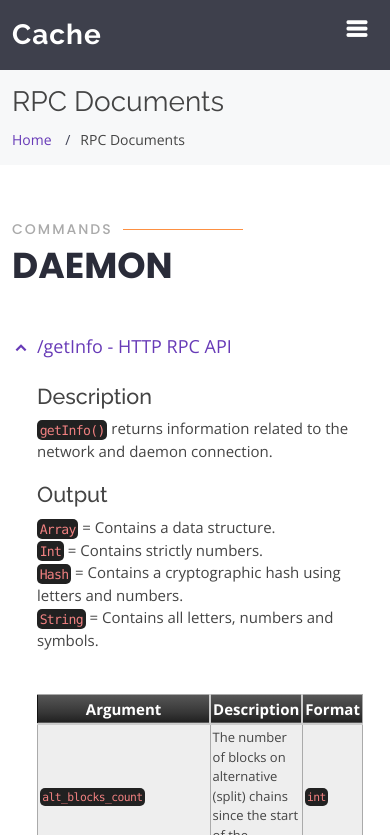
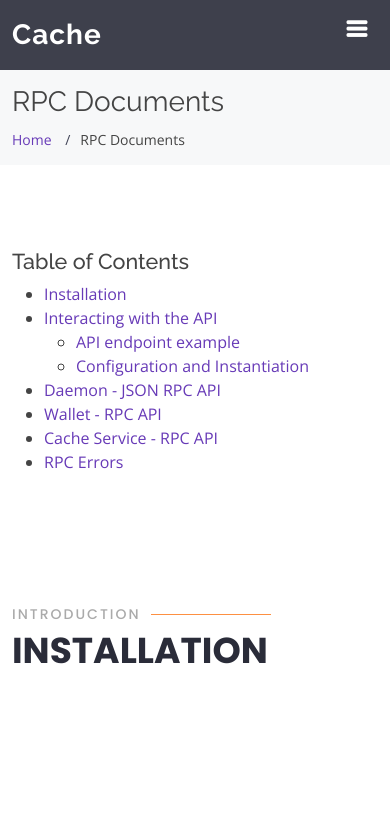
Before and after one commit to Cache-core/Website-v3, a plain HTML site: page rpc-docs.html in a window 390 px wide. Shown: the top 835 px of the page. Drawn offline with nearby package versions, Linux system fonts and the light colour scheme.

Commit message:
Pretty responsive table of contents list

```diff
--- a/assets/css/style.css
+++ b/assets/css/style.css
@@ -1696,3 +1696,18 @@ pre code {
   word-break: break-all;
   color: lightcoral;
 }
+
+.toplist li a {
+  text-decoration: none;
+
+  -webkit-transition: font-size 0.3s ease, background-color 0.3s ease;
+  -moz-transition: font-size 0.3s ease, background-color 0.3s ease;
+  -o-transition: font-size 0.3s ease, background-color 0.3s ease;
+  -ms-transition: font-size 0.3s ease, background-color 0.3s ease;
+  transition: font-size 0.3s ease, background-color 0.3s ease;
+  display: block;
+}
+
+.toplist li a:hover {
+  font-size: 20px;
+}
--- a/rpc-docs.html
+++ b/rpc-docs.html
@@ -94,8 +94,38 @@
       </div>
     </section><!-- End Breadcrumbs -->
 
+    <!-- Content -->
+    <section class="inner-page toplist">
+      <div class="container">
+        <br>
+        <h4>Table of Contents</h4>
+        <ul>
+          <li> <a href="#install">Installation</a></li>
+          <li> <a href="">Interacting with the API</a></li><ul>
+            <li> <a href="">API endpoint example</a></li>
+            <li> <a href="">Configuration and Instantiation</a></li></ul>
+          <li> <a href="#daemon">Daemon - JSON RPC API</a></li>
+          <li> <a href="">Wallet - RPC API</a></li>
+          <li> <a href="">Cache Service - RPC API</a></li>
+          <li> <a href="">RPC Errors</a></li>
+      </ul>
+      </div>
+    </section>
+
+    <!-- Install -->
+    <section id="install" class="inner-page toplist">
+      <div class="container">
+
+        <div class="section-title" data-aos="zoom-out">
+          <h2>Introduction</h2>
+          <p>Installation</p>
+        </div>
+
+      </div>
+    </section>
+
     <!-- Daemon -->
-    <section class="inner-page faq">
+    <section id="daemon" class="inner-page faq">
       <div class="container">
 
         <div class="section-title" data-aos="zoom-out">
@@ -710,7 +740,7 @@ cxche.index()
 
     <section class="inner-page faq">
       <div class="container">
-      <div class="section-title" data-aos="zoom-out">
+      <div class="section-title">
         <h2>Commands</h2>
         <p>Services</p>
       </div>
```
